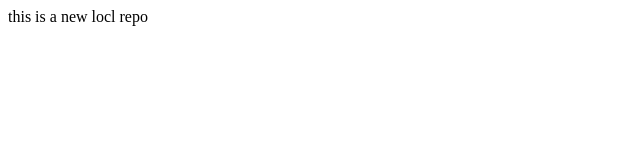
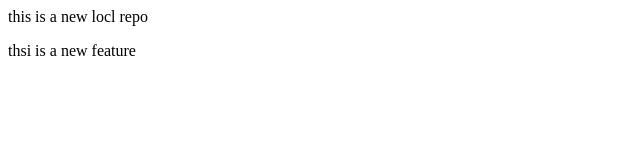
Before and after one commit to Adnan0Ansari/adnan-local-demo, a plain HTML site: page index.html in a window 1280 px wide. Shown: the whole page, without its empty margins (0-640 px from the left). Drawn offline with Linux system fonts and the light colour scheme.

Commit message:
addnew featyre

```diff
--- a/index.html
+++ b/index.html
@@ -1 +1,2 @@
 <p> this is a new locl repo</p>
+<p>thsi is a new feature</p>
```
